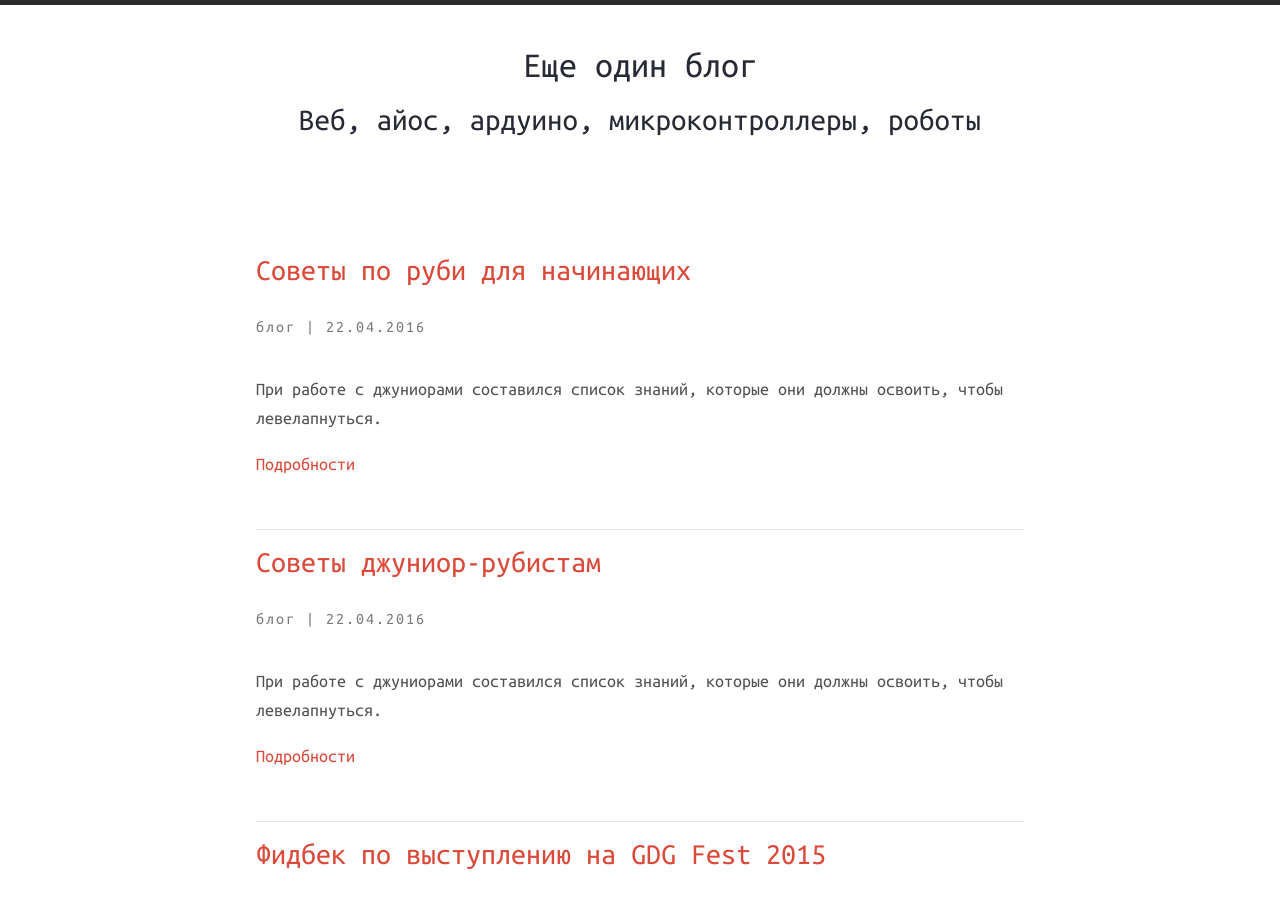
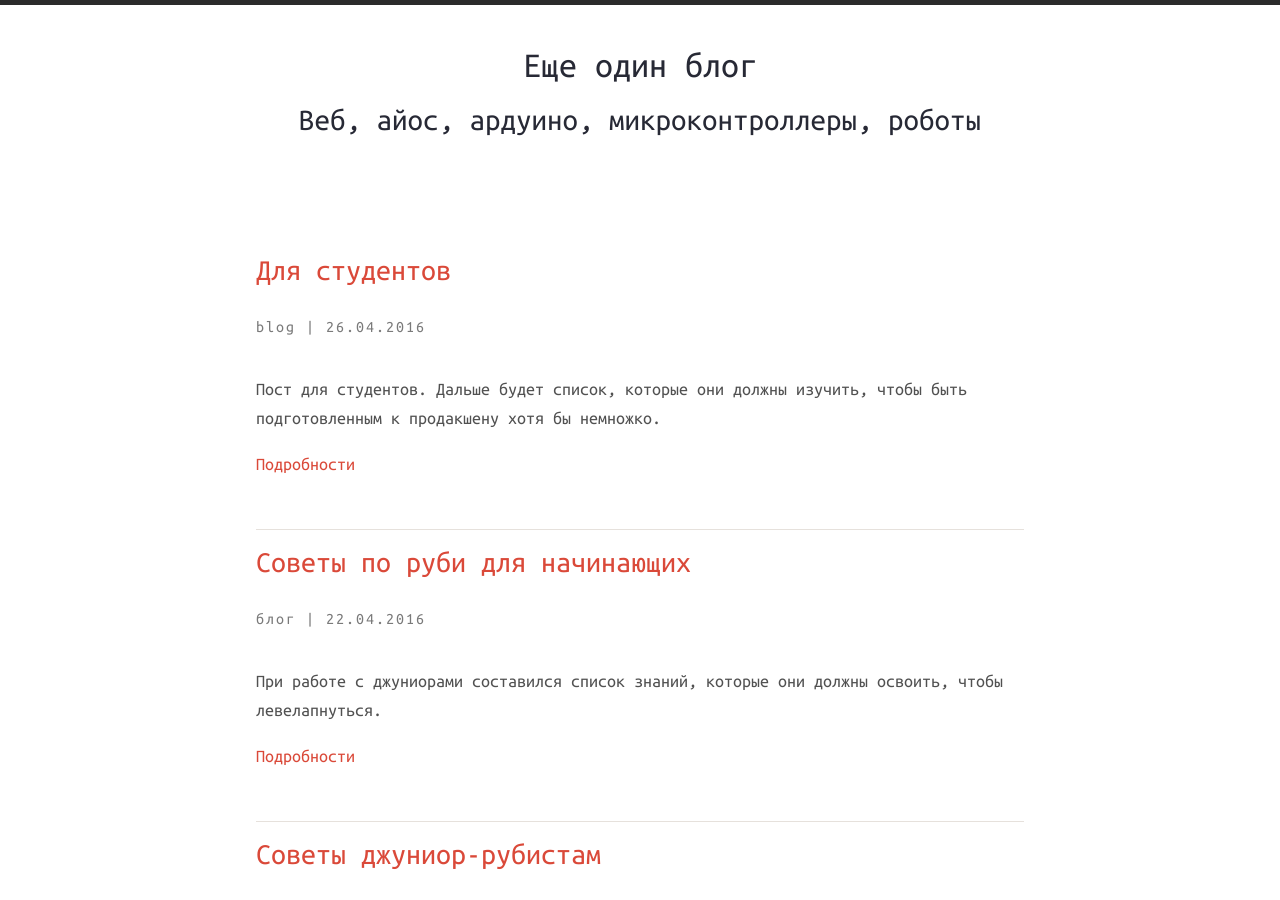
Before and after one commit to kalys-rublog/kalys-rublog.github.io, a Jekyll site: the page built from index.html, in a window 1280 px wide and 900 px high. Built offline with Jekyll 4.4.1, drawn with Linux system fonts in a browser that asks for light colours; nearby versions of some CDN libraries.

Commit message:
Update for ruby beginners; Add post for newbies

```diff
--- /dev/null
+++ b/_posts/2016-04-26-for-newbies.md
@@ -0,0 +1,23 @@
+---
+layout: post
+title:  "Для студентов"
+date:   2016-04-26 00:00:00
+description: Список тем, которые должен изучить студент
+categories:
+- blog
+permalink: for-newbies
+---
+
+Пост для студентов. Дальше будет список, которые они должны изучить,
+чтобы быть подготовленным к продакшену хотя бы немножко.
+
+* Системы управления версиями (Git, Mercurial)
+    - <https://githowto.com/ru>
+    - <https://www.youtube.com/watch?v=PEKN8NtBDQ0>
+    - <https://git-scm.com/book/en/v2>
+
+* Системы для ведения задач и проектов
+    - <http://pivotaltracker.com>
+    - <http://trello.com>
+    - <https://jira.atlassian.com>
+    - <http://taiga.io>
```
Also changed, not shown: _posts/2016-04-22-ruby-for-beginners.md (+4 -0 lines).
